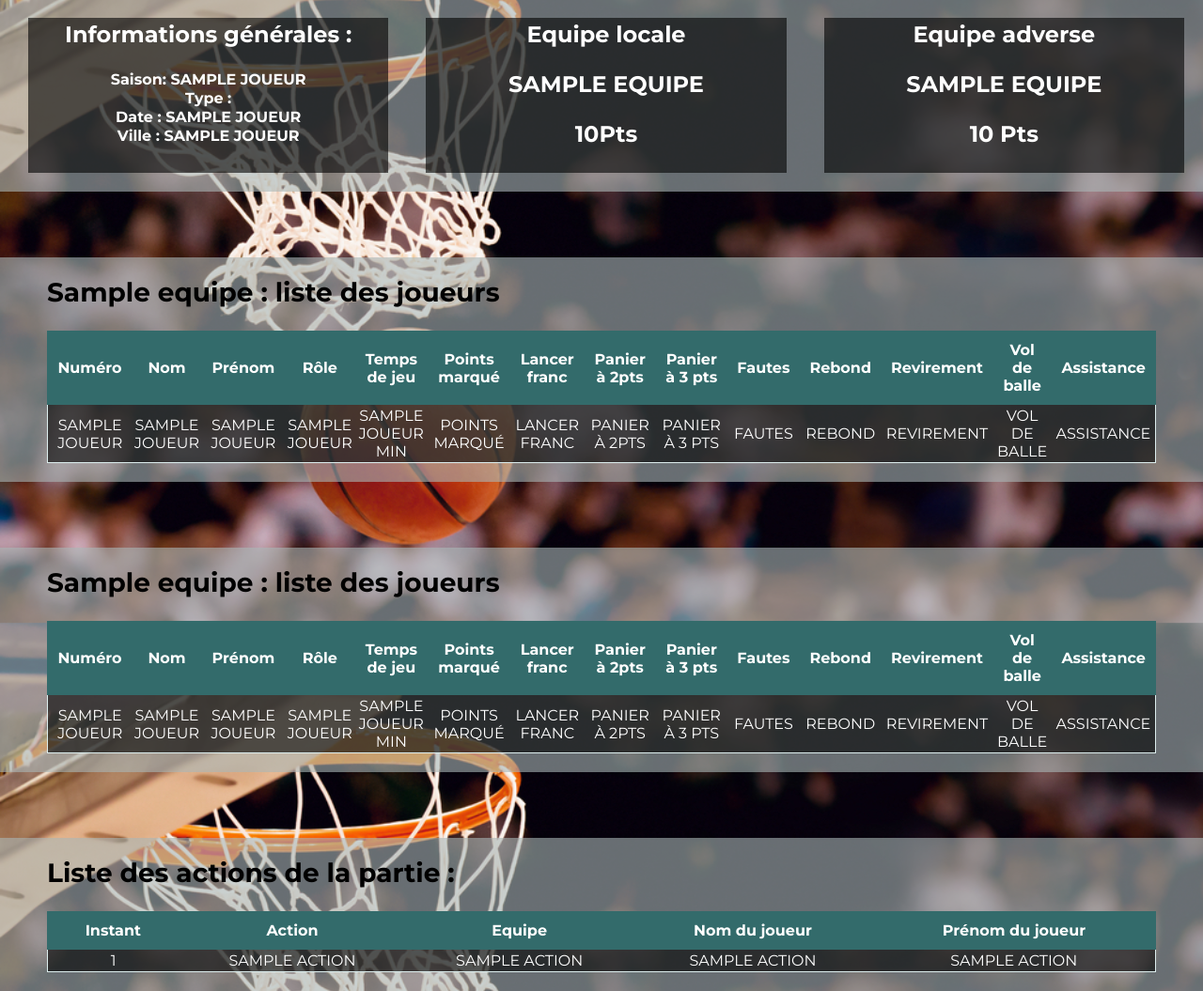
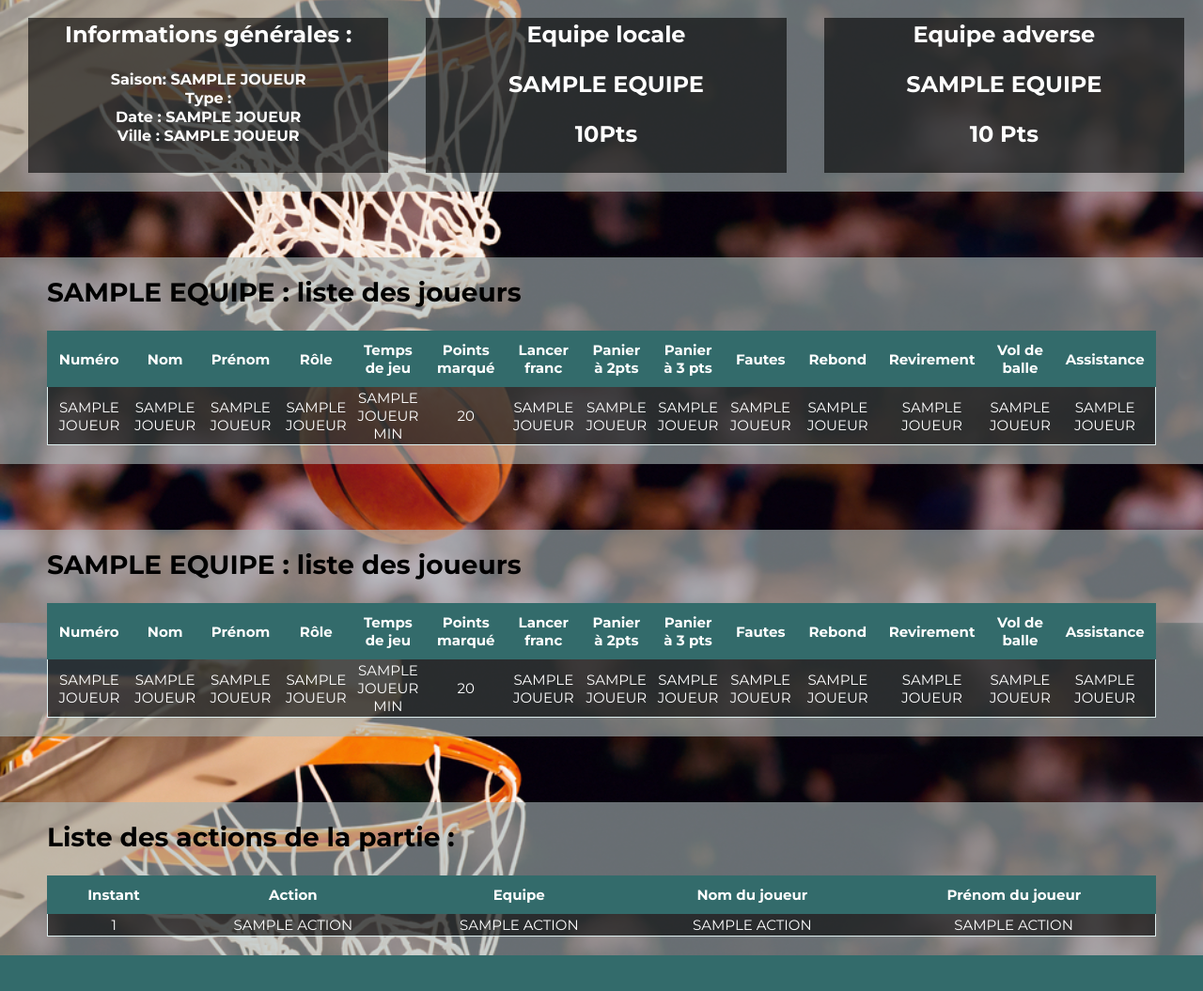
Before and after one commit to chloepelletier/projet_bdd, a Flask app: template templates/partie.html in a window 1280 px wide. Shown: the part 151-1206 px from the top of the page at 94% size. After the commit the page ends 1168 px from the top, so only its background shows below. Run offline with Flask 2, Linux system fonts and the light colour scheme; the template is opened without the code that fills it: most values are stand-ins (such as "Sample title", 1, 10 or a date in 2020).

Commit message:
page partie : tableau liste de joueur

```diff
--- a/main.py
+++ b/main.py
@@ -282,11 +282,67 @@ def getPartie(annee=None,num=None):
     cur.execute(cmd2)
     equipes = cur.fetchone()
     #liste joueur equipe 1
-    cmd3="SELECT joueur.id_joueur, contrat.dossard,joueur.nom_famille, joueur.prenom, joueur.role, participe.minutes FROM participe, joueur,contrat,concoure WHERE participe.id_joueur = joueur.id_joueur AND participe.id_joueur = contrat.id_joueur AND contrat.fin_excl = '9999-12-31' AND contrat.num_equipe= concoure.num_equipe_loc AND participe.num_partie = concoure.num_partie AND participe.annee = concoure.annee AND participe.num_partie ="+num+" AND participe.annee="+annee+";"
+    cmd3="SELECT J.id_joueur, Ct.dossard,J.nom_famille, J.prenom, J.role, PA.minutes,"\
+    "COUNT(IF(A.type_action='faute'  AND A.annee=P.annee AND A.num_partie=P.num_partie AND A.id_joueur=J.id_joueur,1,NULL)) AS nb_faute,"\
+    "COUNT(IF(A.type_action='rebond' AND A.annee=P.annee AND A.num_partie=P.num_partie AND A.id_joueur=J.id_joueur,1,NULL)) AS nb_rebond,"\
+    "COUNT(IF(A.type_action='revirement' AND A.annee=P.annee AND A.num_partie=P.num_partie AND A.id_joueur=J.id_joueur AND" \
+    "(SELECT type_revirement FROM revirement WHERE annee=A.annee AND num_partie = A.num_partie AND instant = A.instant)='offensif'"\
+    ",1,NULL)) AS nb_revirement ," \
+    "COUNT(IF(A.type_action='lancer'  AND A.annee=P.annee AND A.num_partie=P.num_partie AND" \
+    "(SELECT id_joueur FROM assiste WHERE annee=A.annee AND num_partie = A.num_partie AND instant = A.instant) = J.id_joueur" \
+    ",1,NULL)) AS asisstance ," \
+    "COUNT(IF(A.type_action='lancer' AND A.annee=P.annee AND A.num_partie=P.num_partie AND A.id_joueur=J.id_joueur AND" \
+    "(SELECT type_lancer FROM lancer WHERE annee=A.annee AND num_partie = A.num_partie AND instant = A.instant AND est_panier=1) = '1pt'" \
+    ",1,NULL)) AS lancerfranc, "\
+    "COUNT(IF(A.type_action='lancer' AND A.annee=P.annee AND A.num_partie=P.num_partie AND A.id_joueur=J.id_joueur AND" \
+    "(SELECT type_lancer FROM lancer WHERE annee=A.annee AND num_partie = A.num_partie AND instant = A.instant AND est_panier=1) = '2pt'"\
+    ",1,NULL)) AS panier2pt," \
+    "COUNT(IF(A.type_action='lancer' AND A.annee=P.annee AND A.num_partie=P.num_partie AND A.id_joueur=J.id_joueur AND" \
+    "(SELECT type_lancer FROM lancer WHERE annee=A.annee AND num_partie = A.num_partie AND instant = A.instant AND est_panier=1) = '3pt'" \
+    ",1,NULL)) AS panier3ptc," \
+    "COUNT(IF(A.type_action='revirement' AND A.annee=P.annee AND A.num_partie=P.num_partie AND A.id_joueur=J.id_joueur AND"\
+	 "(SELECT type_revirement FROM revirement WHERE annee=A.annee AND num_partie = A.num_partie AND instant = A.instant)='defensif'"\
+    ",1,NULL)) AS nb_volballe"\
+    " FROM  partie P,concoure Cc, contrat Ct, participe PA, joueur J, action A" \
+    " WHERE P.annee ="+annee+" AND P.num_partie ="+num+" AND" \
+    " Cc.annee= P.annee AND Cc.num_partie = P.num_partie" \
+    " AND PA.annee = P.annee AND PA.num_partie = P.num_partie" \
+    " AND J.id_joueur = PA.id_joueur" \
+    " AND Ct.id_joueur = J.id_joueur AND Ct.num_equipe = Cc.num_equipe_loc" \
+    " AND Ct.debut_incl <= P.date_partie AND P.date_partie < Ct.fin_excl" \
+    " GROUP BY J.id_joueur;"
     cur.execute(cmd3)
     joueurs1 = cur.fetchall()
     #liste joueur equipe 2
-    cmd4="SELECT joueur.id_joueur, contrat.dossard,joueur.nom_famille, joueur.prenom, joueur.role, participe.minutes FROM participe, joueur,contrat,concoure WHERE participe.id_joueur = joueur.id_joueur AND participe.id_joueur = contrat.id_joueur AND contrat.fin_excl = '9999-12-31' AND contrat.num_equipe= concoure.num_equipe_vis AND participe.num_partie = concoure.num_partie AND participe.annee = concoure.annee AND participe.num_partie ="+num+" AND participe.annee="+annee+";"
+    cmd4="SELECT J.id_joueur, Ct.dossard,J.nom_famille, J.prenom, J.role, PA.minutes,"\
+    "COUNT(IF(A.type_action='faute'  AND A.annee=P.annee AND A.num_partie=P.num_partie AND A.id_joueur=J.id_joueur,1,NULL)) AS nb_faute,"\
+    "COUNT(IF(A.type_action='rebond' AND A.annee=P.annee AND A.num_partie=P.num_partie AND A.id_joueur=J.id_joueur,1,NULL)) AS nb_rebond,"\
+    "COUNT(IF(A.type_action='revirement' AND A.annee=P.annee AND A.num_partie=P.num_partie AND A.id_joueur=J.id_joueur AND" \
+    "(SELECT type_revirement FROM revirement WHERE annee=A.annee AND num_partie = A.num_partie AND instant = A.instant)='offensif'"\
+    ",1,NULL)) AS nb_revirement ," \
+    "COUNT(IF(A.type_action='lancer'  AND A.annee=P.annee AND A.num_partie=P.num_partie AND" \
+    "(SELECT id_joueur FROM assiste WHERE annee=A.annee AND num_partie = A.num_partie AND instant = A.instant) = J.id_joueur" \
+    ",1,NULL)) AS asisstance ," \
+    "COUNT(IF(A.type_action='lancer' AND A.annee=P.annee AND A.num_partie=P.num_partie AND A.id_joueur=J.id_joueur AND" \
+    "(SELECT type_lancer FROM lancer WHERE annee=A.annee AND num_partie = A.num_partie AND instant = A.instant AND est_panier=1) = '1pt'" \
+    ",1,NULL)) AS lancerfranc, "\
+    "COUNT(IF(A.type_action='lancer' AND A.annee=P.annee AND A.num_partie=P.num_partie AND A.id_joueur=J.id_joueur AND" \
+    "(SELECT type_lancer FROM lancer WHERE annee=A.annee AND num_partie = A.num_partie AND instant = A.instant AND est_panier=1) = '2pt'"\
+    ",1,NULL)) AS panier2pt," \
+    "COUNT(IF(A.type_action='lancer' AND A.annee=P.annee AND A.num_partie=P.num_partie AND A.id_joueur=J.id_joueur AND" \
+    "(SELECT type_lancer FROM lancer WHERE annee=A.annee AND num_partie = A.num_partie AND instant = A.instant AND est_panier=1) = '3pt'" \
+    ",1,NULL)) AS panier3ptc," \
+    "COUNT(IF(A.type_action='revirement' AND A.annee=P.annee AND A.num_partie=P.num_partie AND A.id_joueur=J.id_joueur AND"\
+	 "(SELECT type_revirement FROM revirement WHERE annee=A.annee AND num_partie = A.num_partie AND instant = A.instant)='defensif'"\
+    ",1,NULL)) AS nb_volballe"\
+    " FROM  partie P,concoure Cc, contrat Ct, participe PA, joueur J, action A" \
+    " WHERE P.annee ="+annee+" AND P.num_partie ="+num+" AND" \
+    " Cc.annee= P.annee AND Cc.num_partie = P.num_partie" \
+    " AND PA.annee = P.annee AND PA.num_partie = P.num_partie" \
+    " AND J.id_joueur = PA.id_joueur" \
+    " AND Ct.id_joueur = J.id_joueur AND Ct.num_equipe = Cc.num_equipe_vis" \
+    " AND Ct.debut_incl <= P.date_partie AND P.date_partie < Ct.fin_excl" \
+    " GROUP BY J.id_joueur;"
     cur.execute(cmd4)
     joueurs2 = cur.fetchall()
     #liste action
--- a/static/joueur.css
+++ b/static/joueur.css
@@ -125,6 +125,7 @@ ul {
     border-spacing: 0;
     background-color:rgba(0, 0, 0, 0.6);
     color: white;
+    font-size: 15px;
 }
 .list thead th {
     background-color: #336B6B;
--- a/templates/partie.html
+++ b/templates/partie.html
@@ -38,7 +38,7 @@
     </div>
 
    <div class="cover">
-      <h1>{{equipes[0]}} : liste des joueurs </h1>
+      <h1><span class="info">{{equipes[0]}}</span> : liste des joueurs </h1>
       <table class="list list-horizontal list-highlight">
     <thead>
         <tr>
@@ -66,22 +66,22 @@
             <td> {{joueur[3]}} </td>
             <td> {{joueur[4]}} </td>
             <td> {{joueur[5]}} min </td>
-            <td> Points marqué </td>
-            <td> Lancer franc </td>
-            <td> Panier à 2pts </td>
-            <td> Panier à 3 pts </td>
-            <td> Fautes </td>
-            <td> Rebond </td>
-            <td> Revirement </td>
-            <td> Vol de balle </td>
-            <td> Assistance </td>
+            <td> {{joueur[10]+2*joueur[11]+3*joueur[12]}} </td>
+            <td> {{joueur[10]}}</td>
+            <td> {{joueur[11]}} </td>
+            <td> {{joueur[12]}} </td>
+            <td> {{joueur[6]}}</td>
+            <td> {{joueur[7]}}</td>
+            <td> {{joueur[8]}} </td>
+            <td> {{joueur[13]}} </td>
+            <td> {{joueur[9]}} </td>
         </tr>
         {% endfor %}
     </tbody>
 </table>
   </div>
   <div class="cover">
-      <h1>{{equipes[1]}} : liste des joueurs </h1>
+      <h1><span class="info">{{equipes[1]}}</span> : liste des joueurs </h1>
       <table class="list list-horizontal list-highlight">
     <thead>
         <tr>
@@ -104,20 +104,20 @@
     <tbody>
         {% for joueur in joueurs2 %}
         <tr onclick="document.location='/joueur/{{joueur[0]}}'">
-            <td> {{joueur[1]}} </td>
+             <td> {{joueur[1]}} </td>
             <td> {{joueur[2]}} </td>
             <td> {{joueur[3]}} </td>
             <td> {{joueur[4]}} </td>
             <td> {{joueur[5]}} min </td>
-            <td> Points marqué </td>
-            <td> Lancer franc </td>
-            <td> Panier à 2pts </td>
-            <td> Panier à 3 pts </td>
-            <td> Fautes </td>
-            <td> Rebond </td>
-            <td> Revirement </td>
-            <td> Vol de balle </td>
-            <td> Assistance </td>
+            <td> {{joueur[10]+2*joueur[11]+3*joueur[12]}} </td>
+            <td> {{joueur[10]}}</td>
+            <td> {{joueur[11]}} </td>
+            <td> {{joueur[12]}} </td>
+            <td> {{joueur[6]}}</td>
+            <td> {{joueur[7]}}</td>
+            <td> {{joueur[8]}} </td>
+            <td> {{joueur[13]}} </td>
+            <td> {{joueur[9]}} </td>
         </tr>
         {% endfor %}
     </tbody>
```
Also changed, not shown: other parts of static/joueur.css (+0 -36 lines).
